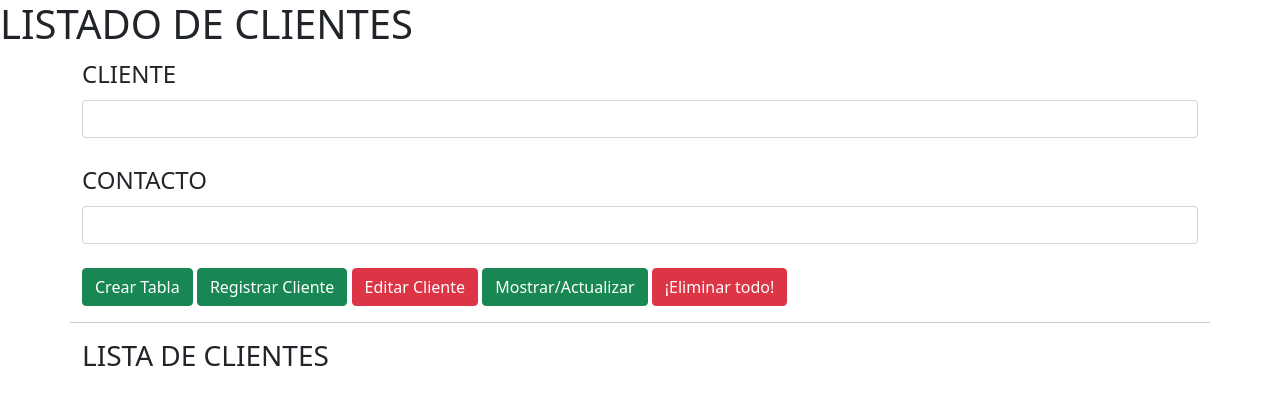
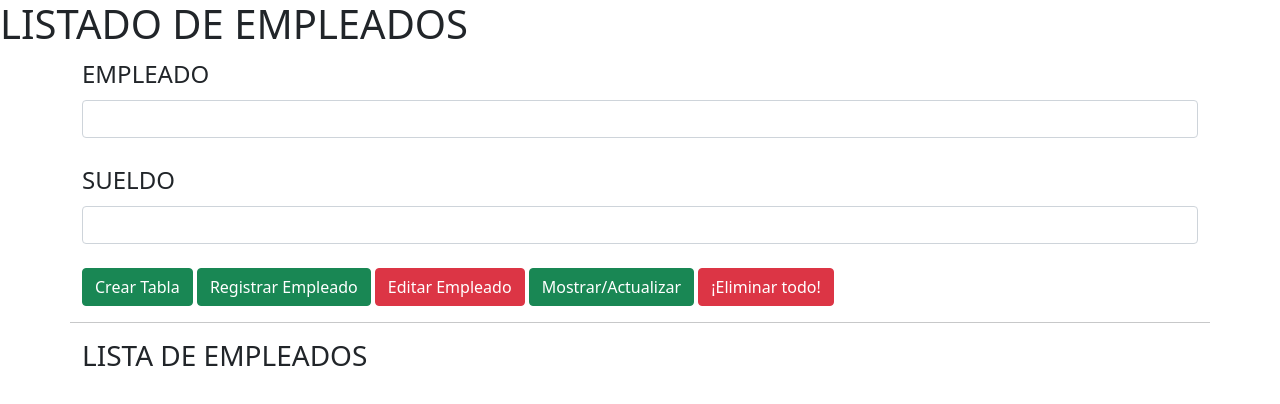
Before and after one commit to Jairmanjarres/Parcial, a plain HTML site: page index.html in a window 1280 px wide. Drawn offline with Linux system fonts and the light colour scheme; files whose address does not match are found by name.

Commit message:
ajdouglas@unicesar.edu.co

```diff
--- a/index.html
+++ b/index.html
@@ -9,28 +9,28 @@
         <script type="text/javascript" src="libs/js/funciones.js"></script>
     </head>
     <body>
-        <h1> LISTADO DE CLIENTES </h1>
+        <h1> LISTADO DE EMPLEADOS </h1>
         <div class="container">
             <div class="row">
                 <form>
                 <fieldset>
-                <legend> CLIENTE </legend>
+                <legend> EMPLEADO </legend>
                 <input type="text" class="form-control" id="cliente" />
                 <br />
-                <legend> CONTACTO </legend>
+                <legend> SUELDO </legend>
                 <input type="text" step="0.01" class="form-control" id="contacto" />
                 <br />
                 <button type="button" id="crear" class="btn btn-success">Crear Tabla </button>
-                <button type="button" id="registrar" class="btn btn-success">Registrar Cliente </button>
-                <button type="button" id="editar" class="btn btn-danger">Editar Cliente </button>
+                <button type="button" id="registrar" class="btn btn-success">Registrar Empleado </button>
+                <button type="button" id="editar" class="btn btn-danger">Editar Empleado </button>
                 <button type="button" id="mostrar" class="btn btn-success">Mostrar/Actualizar </button>
                 <button type="button" id="borrarTodo" class="btn btn-danger">¡Eliminar todo! </button>
                 </fieldset>
                 </form>
                 <hr />
 
-                <h3> LISTA DE CLIENTES </h3>
-                <table class="table table-borderer table-hover" id="listaclientes" style="width:715px"></table>
+                <h3> LISTA DE EMPLEADOS </h3>
+                <table class="table table-borderer table-hover" id="listaempleados" style="width:715px"></table>
             </div>
         </div>
     <body>
```
